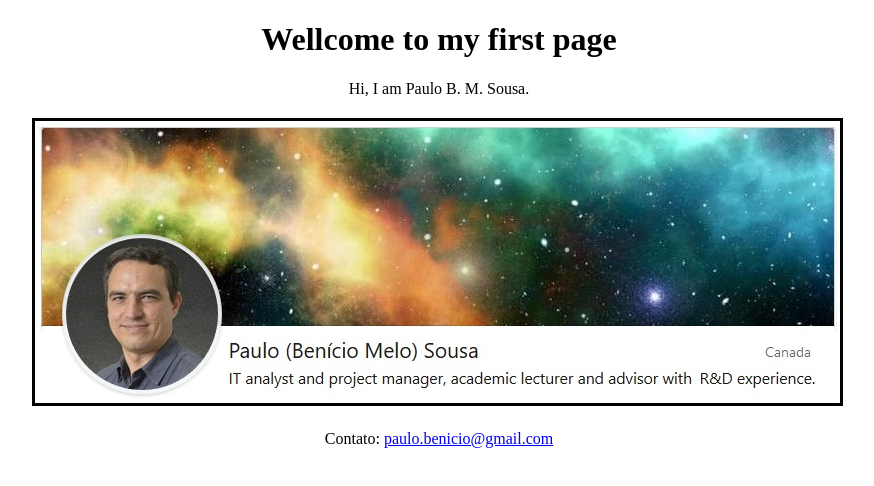
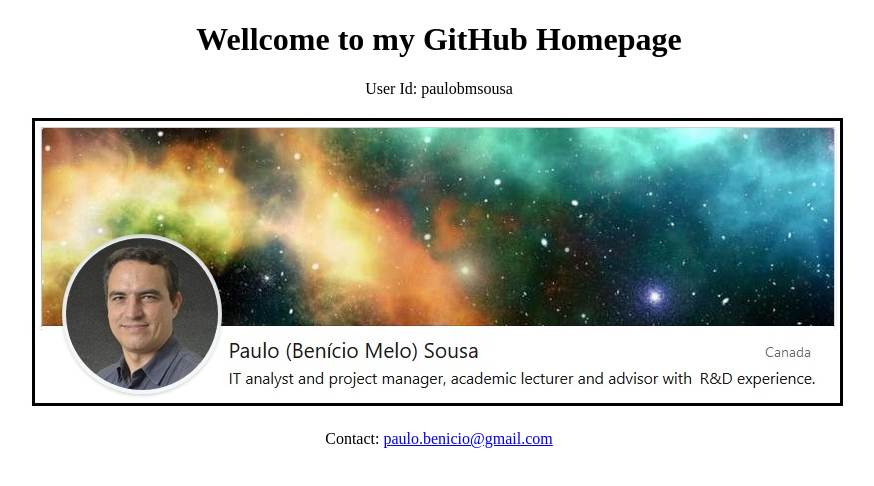
Before and after one commit to paulobmsousa/paulobmsousa.github.io, a plain HTML site: page index.html in a window 1280 px wide. Shown: the whole page, without its empty margins (201-1075 px from the left). Drawn offline with Linux system fonts and the light colour scheme.

Commit message:
Update page and info

```diff
--- a/index.html
+++ b/index.html
@@ -6,10 +6,10 @@
 		https://github.com/paulobmsousa/paulobmsousa.github.io
 		-->
 		<h1 style="text-align:center;">
-			Wellcome to my first page
+			Wellcome to my GitHub Homepage
 		</h1>
 		<p style="text-align:center;">
-			Hi, I am Paulo B. M. Sousa.
+			User Id: paulobmsousa
 		</p>
 		<center>
 			<a href="https://www.linkedin.com/in/paulobmsousa/" target="_blank">
@@ -17,7 +17,7 @@
 			</a>
 		</center>
 		<p style="text-align:center;">
-			Contato:
+			Contact:
 			<a href="mailto:paulo.benicio@gmail.com?Subject=Hello%20From%20GitHub" target="_top">
 				paulo.benicio@gmail.com
 			</a>
```
